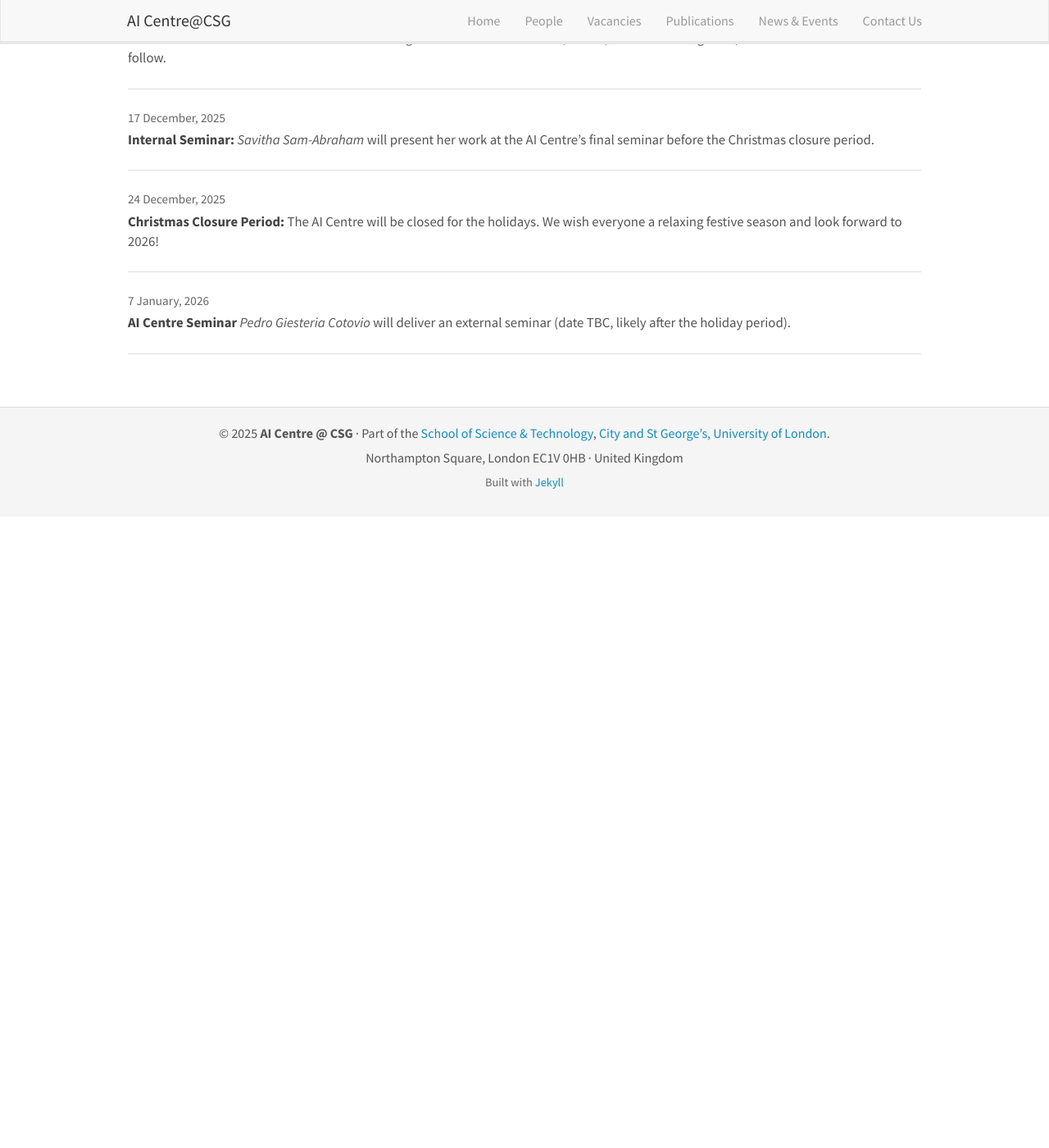
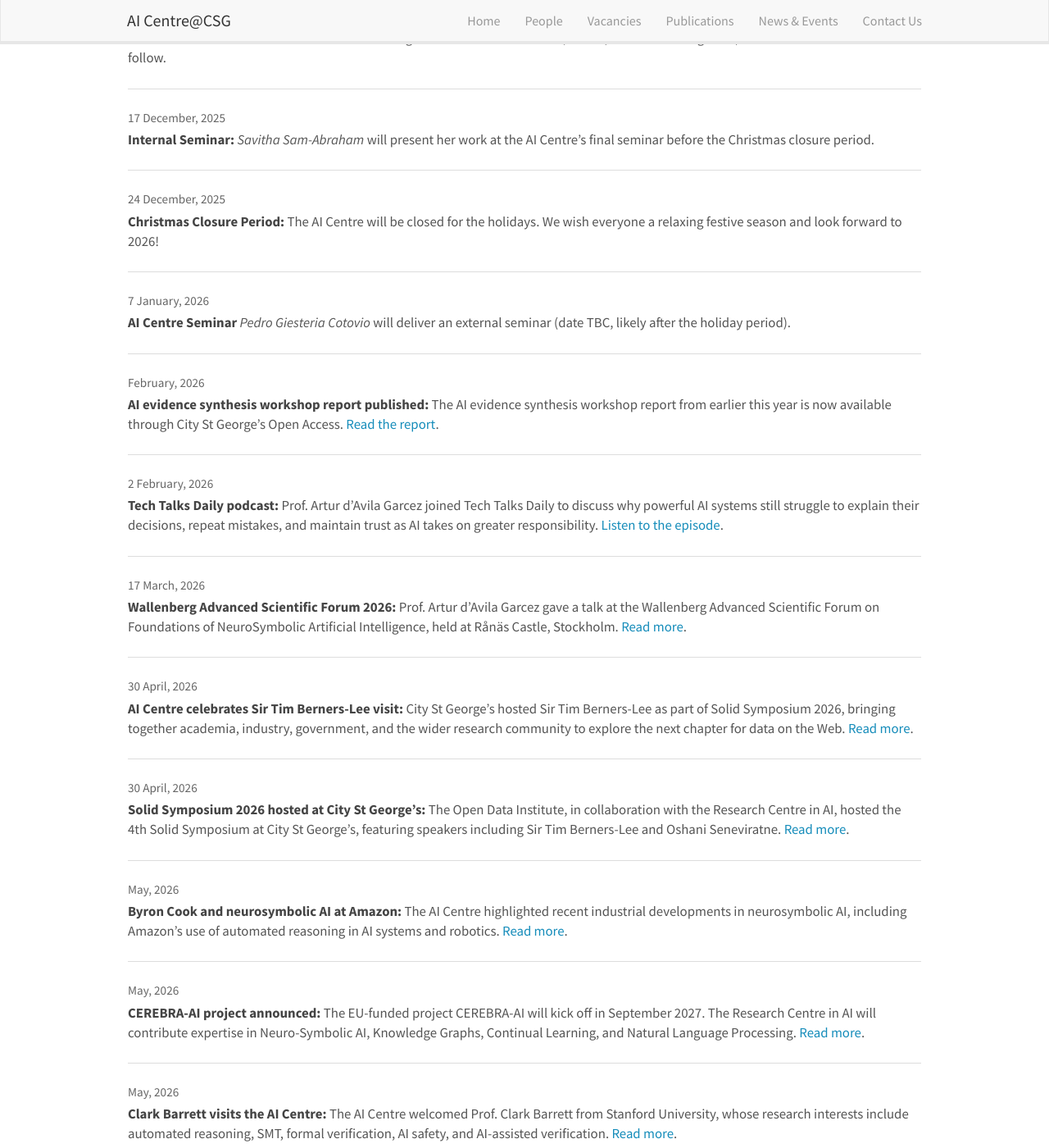
Before and after one commit to aicentre-csg/aicentre-csg.github.io, a Jekyll site: the page built from _pages/allnews.html, in a window 1280 px wide and 1400 px high, scrolled down 804 px. Shown: the whole window at 82% size. Built offline with Jekyll 4.4.1, drawn with Linux system fonts in a browser that asks for light colours; nearby versions of some CDN libraries; before the commit the page ends 1434 px from its top, so only the background shows below that; some of the changed text lies outside the part shown.

Commit message:
Update news.yml

```diff
--- a/_data/news.yml
+++ b/_data/news.yml
@@ -24,3 +24,45 @@
 
 - date: "7 January, 2026"
   headline: "**AI Centre Seminar** *Pedro Giesteria Cotovio* will deliver an external seminar (date TBC, likely after the holiday period)."
+
+- date: "18 May, 2026"
+  headline: "**AI Centre engagement with Imperial Frontier AI Lab:** Members of the AI Centre attended the launch of the Thomson Reuters–Imperial Frontier AI Research Lab, a new initiative focused on trustworthy AI systems, foundational machine learning, safety, and societal impact. <a href='https://www.imperial.ac.uk/frontier-ai'>Read more</a>."
+
+- date: "2 February, 2026"
+  headline: "**Tech Talks Daily podcast:** Prof. Artur d’Avila Garcez joined Tech Talks Daily to discuss why powerful AI systems still struggle to explain their decisions, repeat mistakes, and maintain trust as AI takes on greater responsibility. <a href='https://open.spotify.com/episode/1wrHOV8tOFkBe1kfXVPaen'>Listen to the episode</a>."
+
+- date: "17 March, 2026"
+  headline: "**Wallenberg Advanced Scientific Forum 2026:** Prof. Artur d’Avila Garcez gave a talk at the Wallenberg Advanced Scientific Forum on Foundations of NeuroSymbolic Artificial Intelligence, held at Rånäs Castle, Stockholm. <a href='https://wasp-sweden.org/wallenberg-advanced-scientific-forum-2026/'>Read more</a>."
+
+- date: "30 April, 2026"
+  headline: "**Solid Symposium 2026 hosted at City St George’s:** The Open Data Institute, in collaboration with the Research Centre in AI, hosted the 4th Solid Symposium at City St George’s, featuring speakers including Sir Tim Berners-Lee and Oshani Seneviratne. <a href='https://sosy2026.eu/'>Read more</a>."
+
+- date: "30 April, 2026"
+  headline: "**AI Centre celebrates Sir Tim Berners-Lee visit:** City St George’s hosted Sir Tim Berners-Lee as part of Solid Symposium 2026, bringing together academia, industry, government, and the wider research community to explore the next chapter for data on the Web. <a href='https://sosy2026.eu/'>Read more</a>."
+
+- date: "May, 2026"
+  headline: "**Prominent speakers at the AI Centre:** The AI Centre has welcomed leading international researchers including Moshe Y. Vardi, Clark Barrett, and Byron Cook, highlighting the Centre’s growing visibility in automated reasoning, formal methods, neurosymbolic AI, and trustworthy AI."
+
+- date: "May, 2026"
+  headline: "**Moshe Y. Vardi visits the AI Centre:** The AI Centre welcomed Prof. Moshe Y. Vardi, University Professor at Rice University, whose research spans automated reasoning, logic, verification, database theory, machine learning, and the social impact of technology. <a href='https://www.cs.rice.edu/~vardi/'>Read more</a>."
+
+- date: "May, 2026"
+  headline: "**Clark Barrett visits the AI Centre:** The AI Centre welcomed Prof. Clark Barrett from Stanford University, whose research interests include automated reasoning, SMT, formal verification, AI safety, and AI-assisted verification. <a href='https://theory.stanford.edu/~barrett/'>Read more</a>."
+
+- date: "May, 2026"
+  headline: "**NeuroSymbolic AI and formal reasoning:** The AI Centre continues to engage with international developments in neurosymbolic AI, including work connecting LLMs, Lean, automated reasoning, and verified computer science. <a href='https://www.cslib.io/'>Read more about CSLib</a>."
+
+- date: "May, 2026"
+  headline: "**Byron Cook and neurosymbolic AI at Amazon:** The AI Centre highlighted recent industrial developments in neurosymbolic AI, including Amazon’s use of automated reasoning in AI systems and robotics. <a href='https://www.wsj.com/articles/meet-neurosymbolic-ai-amazons-method-for-enhancing-neural-networks-620dd81a'>Read more</a>."
+
+- date: "May, 2026"
+  headline: "**GUARD Project phase two awarded:** The second phase of the GUARD Project, funded by The Alan Turing Institute, has been awarded. GUARD brings more than £260k to the Research Centre in AI for research on interoperable and trustworthy knowledge graphs for defence and national security AI. <a href='https://ernestojimenezruiz.github.io/projects/guard/'>Read more</a>."
+
+- date: "May, 2026"
+  headline: "**CEREBRA-AI project announced:** The EU-funded project CEREBRA-AI will kick off in September 2027. The Research Centre in AI will contribute expertise in Neuro-Symbolic AI, Knowledge Graphs, Continual Learning, and Natural Language Processing. <a href='https://neuro-symbolic-ai-medicine.github.io/projects/cerebra/'>Read more</a>."
+
+- date: "May, 2026"
+  headline: "**RAI for Ukraine collaboration leads to EACL 2026 publication:** Members of the AI Research Centre participated in the RAI for Ukraine programme, mentoring three students from Ukrainian Catholic University. The collaboration has led to a publication at EACL 2026. <a href='https://airesponsibly.net/RAIforUkraine/'>Read more</a>."
+
+- date: "February, 2026"
+  headline: "**AI evidence synthesis workshop report published:** The AI evidence synthesis workshop report from earlier this year is now available through City St George’s Open Access. <a href='https://openaccess.city.ac.uk/id/eprint/36801/1/JUL_WP1_Workshop%202%20report_10February2026.pdf'>Read the report</a>."
```
